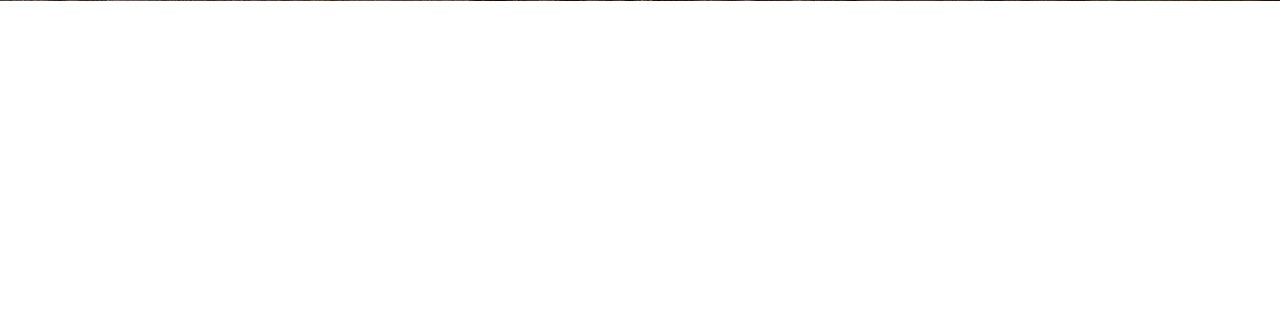
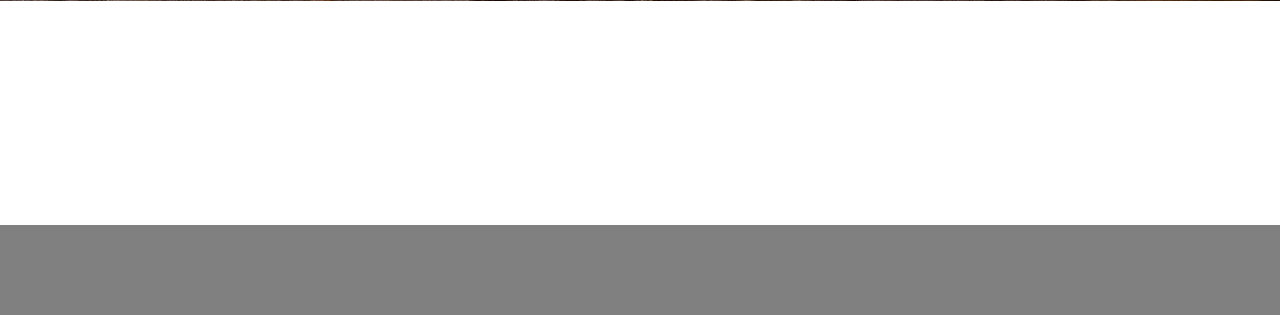
Before and after one commit to Titine49/AJAX-PHP, a PHP site: page / in a window 1280 px wide. Shown: the part 683-998 px from the top of the page. Before the commit the page ends 684 px from the top, so only its background shows below. Run offline with PHP 8.4, Linux system fonts and the light colour scheme; data that the repository does not hold is empty.

Commit message:
Modif footer

```diff
--- a/css/style.css
+++ b/css/style.css
@@ -1,14 +1,5 @@
-body{
-    margin:0;
-    /* background:url("../images/foodt.jpeg") no-repeat; */
-    /* background-size: cover; */
-    /* background: red; */
-    overflow-x: hidden;
+#footer{
+    width: 100%;
+    height: 90px;
+    background-color: rgb(34, 34, 34);
 }
-.ui.items:first-child{
-    margin-top: 70px !important;
-}
-.item{
-    padding-top:20px !important;
-    border-top:1px solid rgba(124, 117, 117, 0.2) !important;
-}
--- a/includes/footer.php
+++ b/includes/footer.php
@@ -1,6 +1,8 @@
 <div class="ui container" id="list" style="padding: 8em 0;">
+
 
 </div>
 
+<footer id="footer"></footer>
 </body>
 </html>
--- a/includes/header.php
+++ b/includes/header.php
@@ -8,6 +8,15 @@
     <script src="https://cdnjs.cloudflare.com/ajax/libs/jquery/3.4.1/jquery.min.js"></script>
     <script src="https://cdnjs.cloudflare.com/ajax/libs/semantic-ui/2.4.1/semantic.min.js"></script>
     <script src="js/script.js"></script>
+    <link rel="stylesheet" href="style.css">
+    <style>
+        #footer {
+            background-color: grey;
+            width: 100%;
+            height: 90px;
+        }
+
+</style>
     <title>Trouvez votre FoodTruck !</title>
 </head>
 <body>
```
